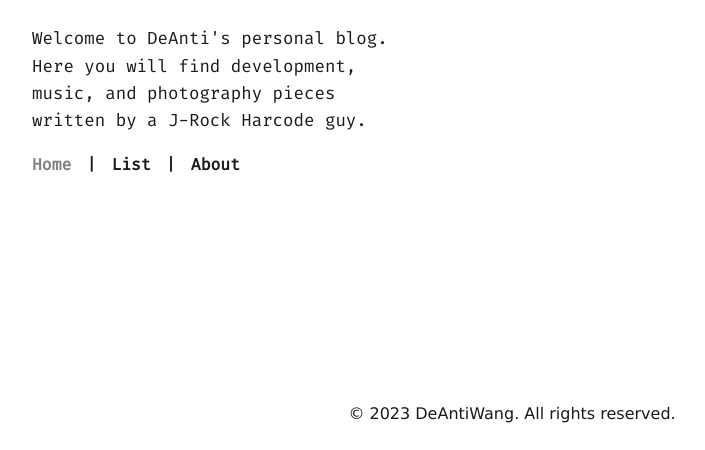
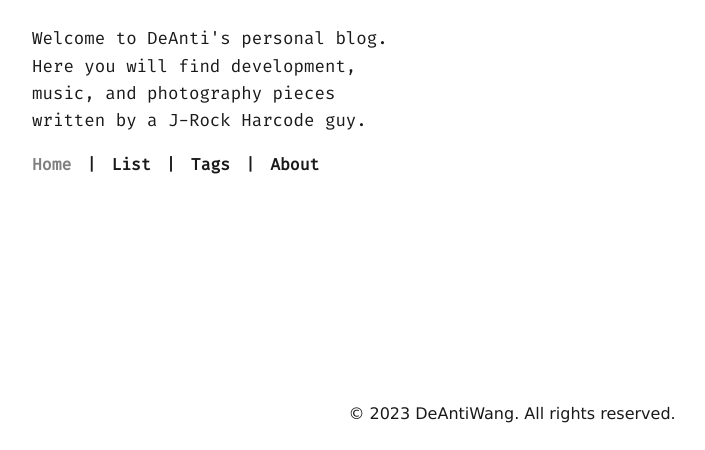
Before and after one commit to DeAntiWang/DeAntiBlog, an Astro site: page / in a window 1280 px wide. Shown: the part 422-872 px from the top of the page, without its empty margins (128-833 px from the left). Built offline with nearby package versions, Linux system fonts and the light colour scheme; Astro itself is replaced by a stand-in of ours; a web font is replaced by a local one.

Commit message:
add tags page

```diff
--- a/src/pages/index.astro
+++ b/src/pages/index.astro
@@ -22,6 +22,7 @@ import { SITE_TITLE, SITE_DESCRIPTION } from '../consts';
         <nav>
           <a href="/" class="active">Home</a>
           <a href="/list">List</a>
+		  <a href="/tags">Tags</a>
           <a href="/about">About</a>
         </nav>
 			</div>
```
Also changed, not shown: src/pages/tags.astro (added).
